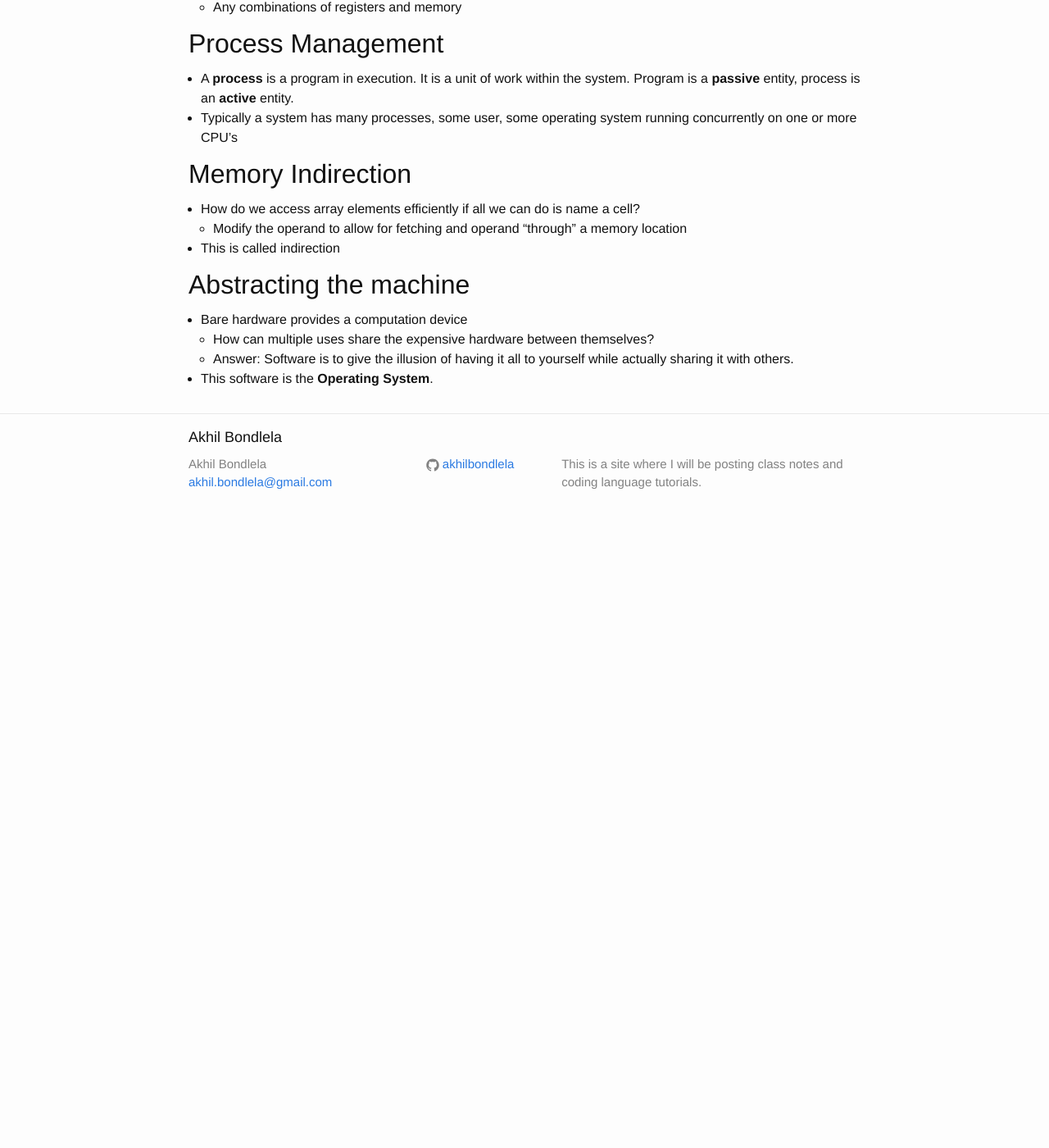
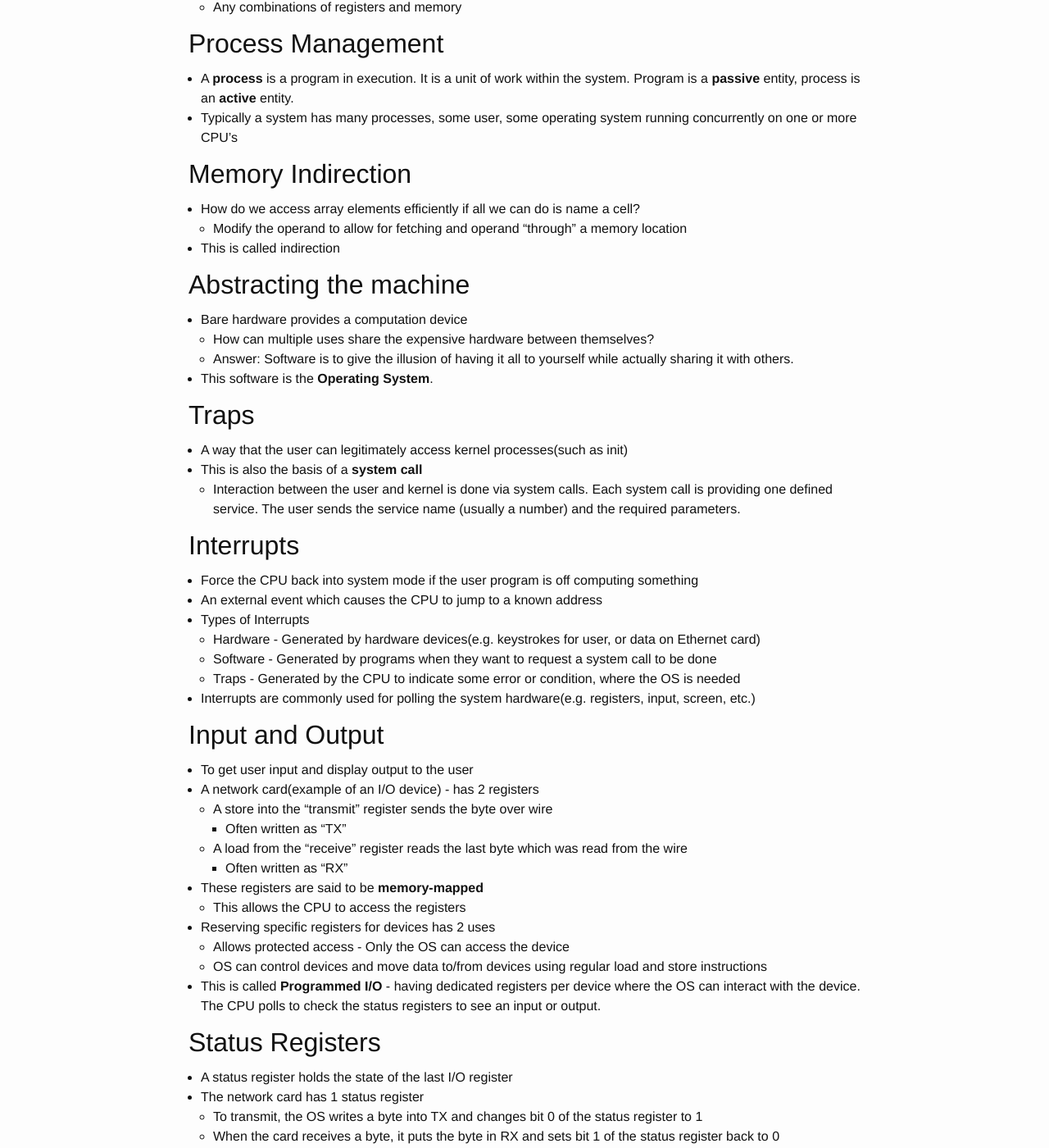
Before and after one commit to akhilbond/akhilbond.github.io, a Jekyll site: the page built from Courses/Intro_to_comp_systems/Intro_to_comp_systems.md, in a window 1280 px wide and 1400 px high, scrolled down 2510 px. Shown: the whole window at 82% size. Built offline with Jekyll 4.4.1, drawn with Linux system fonts in a browser that asks for light colours; before the commit the page ends 3140 px from its top, so only the background shows below that; some of the changed text lies outside the part shown.

Commit message:
Intro to Comp Systems Lecture 1/26/17

```diff
--- a/Courses/Intro_to_comp_systems/Intro_to_comp_systems.md
+++ b/Courses/Intro_to_comp_systems/Intro_to_comp_systems.md
@@ -110,7 +110,69 @@ APPLICATION (USER)
   - This is called indirection
 
 ## Abstracting the machine
+
 - Bare hardware provides a computation device
   - How can multiple uses share the expensive hardware between themselves?
   - Answer: Software is to give the illusion of having it all to yourself while actually sharing it with others.
 - This software is the **Operating System**.
+
+## Traps
+
+- A way that the user can legitimately access kernel processes(such as init)
+- This is also the basis of a **system call**
+  - Interaction between the user and kernel is done via system calls. Each system call is providing one defined service. The user sends the service name (usually a number) and the required parameters.
+
+## Interrupts
+
+- Force the CPU back into system mode if the user program is off computing something
+- An external event which causes the CPU to jump to a known address
+- Types of Interrupts
+  - Hardware - Generated by hardware devices(e.g. keystrokes for user, or data on Ethernet card)
+  - Software - Generated by programs when they want to request a system call to be done
+  - Traps - Generated by the CPU to indicate some error or condition, where the OS is needed
+- Interrupts are commonly used for polling the system hardware(e.g. registers, input, screen, etc.)
+
+## Input and Output
+
+- To get user input and display output to the user
+- A network card(example of an I/O device) - has 2 registers
+  - A store into the "transmit" register sends the byte over wire
+    - Often written as "TX"
+  - A load from the "receive" register reads the last byte which was read from the wire
+    - Often written as "RX"
+- These registers are said to be **memory-mapped**
+  - This allows the CPU to access the registers
+- Reserving specific registers for devices has 2 uses
+  - Allows protected access - Only the OS can access the device
+  - OS can control devices and move data to/from devices using regular load and store instructions
+- This is called **Programmed I/O** - having dedicated registers per device where the OS can interact with the device. The CPU polls to check the status registers to see an input or output.
+
+## Status Registers
+
+- A status register holds the state of the last I/O register
+- The network card has 1 status register
+  - To transmit, the OS writes a byte into TX and changes bit 0 of the status register to 1
+  - When the card receives a byte, it puts the byte in RX and sets bit 1 of the status register back to 0
+
+## Input driven I/O
+
+- Polling can waste many CPU cycles -> a way to solve this is to use interrupts
+  - The CPU does not have to check every time for input or Output
+  - When the machine gets an input or output, the device can call an interrupt
+- Interrupts have a high overhead
+  - Stop the processor
+  - Figure out what caused the interrupt
+  - Save the user state
+  - Process Request
+- Interrupts take several instructions(overhead), but take less CPU cycles. Polling takes more CPU cycles, but takes less instructions(overhead)
+
+## Direct Memory Access(DMA)
+
+- Problem with programmed I/O : the CPU must load/store all the data into device registers
+- Solution: Add more hardware to allow the device to read and write memory just like the CPU
+- PIO has less overhead than DMA, however DMA is more efficient at moving data
+- The DMA will cause an interrupt when the CPU is needed
+
+#### DIfference between DMA and PIO
+
+- In PIO the CPU polls the status register to see when it is needed, however the DMA will not need polling and cause an interrupt when it needs the CPU
```
